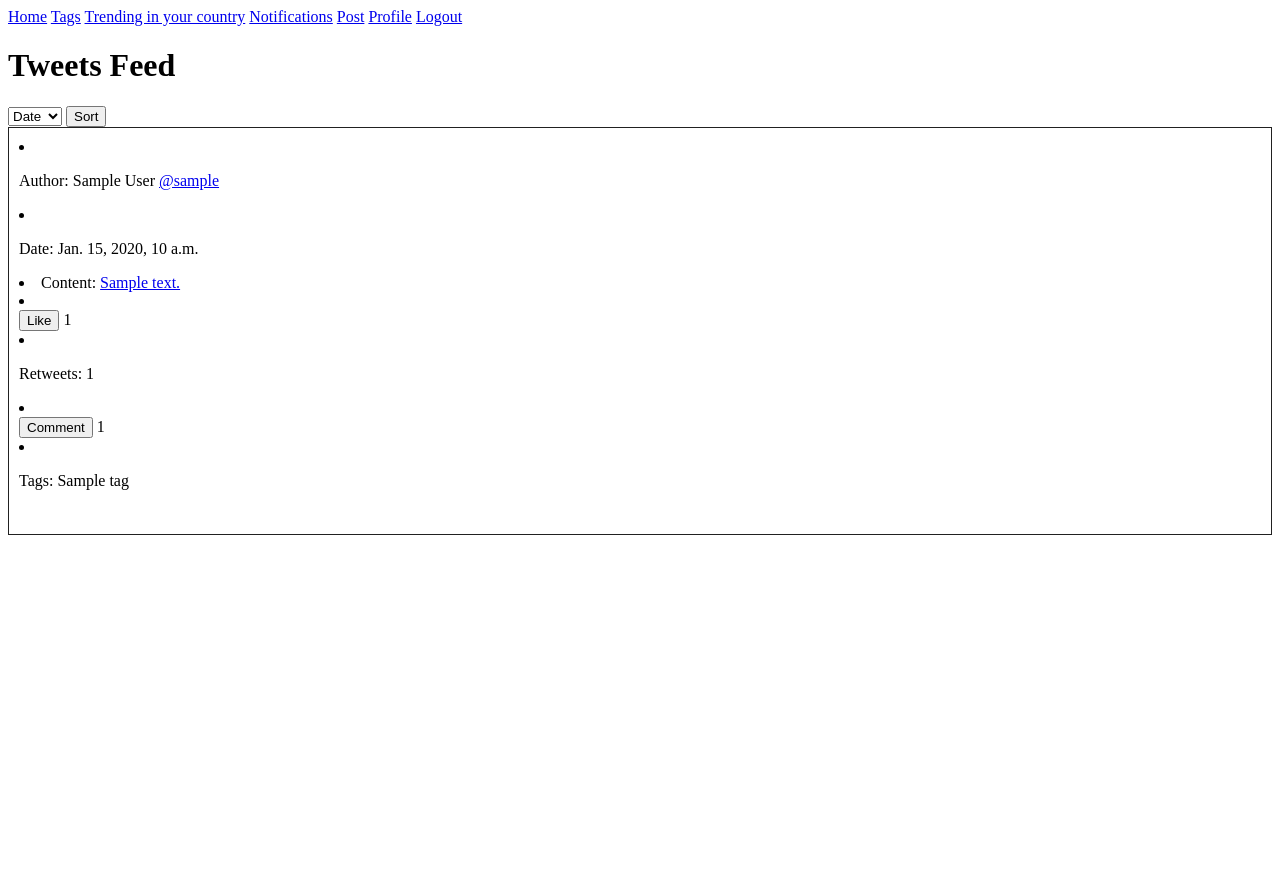
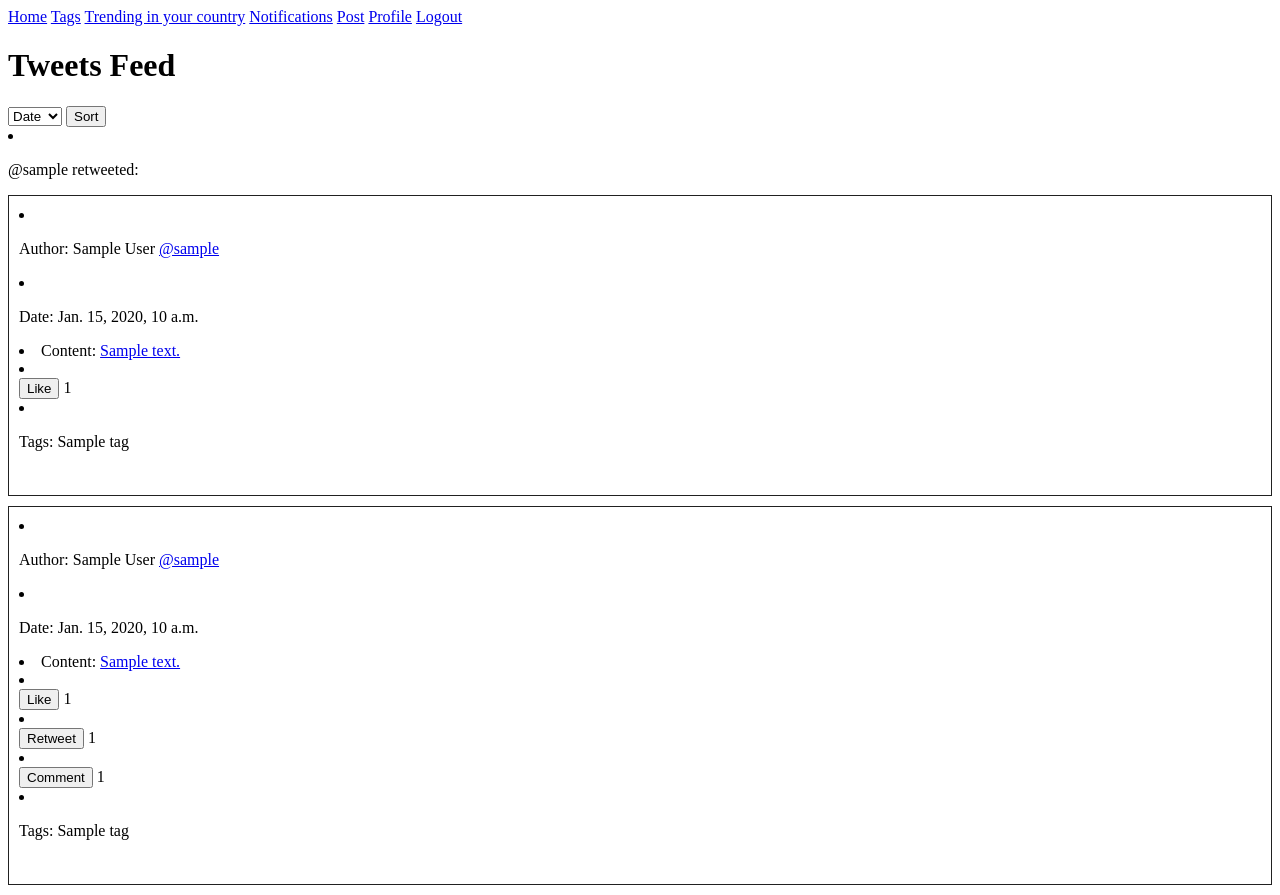
Before and after one commit to HiRurgLipay/twiads, a Django app: page /home/ in a window 1280 px wide. Before the commit the page ends 535 px from the top, so only its background shows below. Run offline with Django 4.2, Linux system fonts and the light colour scheme; a user stored in the database is signed in; tables that the repository leaves empty hold one stand-in row (values such as "Sample post").

Commit message:
Added retweets function

```diff
--- a/scr/twiads/core/presentation/templates/home.html
+++ b/scr/twiads/core/presentation/templates/home.html
@@ -11,6 +11,31 @@
         <button type="submit">Sort</button>
     </form>
 
+    {% for retweet in retweets %}
+    <div class="retweet">
+        <li><p>@{{ retweet.user.username }} retweeted:</p></li>
+        <div class="tweet">
+            <li><p>Author: {{ retweet.tweet.author.first_name }} {{ retweet.tweet.author.last_name }} <a href="{% url 'profile' %}">@{{ retweet.tweet.author.username }}</a></p></li>
+            <li><p>Date: {{ retweet.tweet.created_at }}</p></li>
+            <li>Content: <a href="{% url 'get-tweet' retweet.tweet.id %}">{{ retweet.tweet.content }}</a></li>
+            <li>
+                <form action="{% url 'like_tweet' tweet_id=retweet.tweet.id %}" method="GET">
+                    {% csrf_token %}
+                    <button type="submit" class="like-button">Like</button> {{ retweet.tweet.likes_count }}
+                </form>
+            </li>
+            <li><p>Tags:
+                {% for tag in retweet.tweet.tags.all %}
+                    {{ tag.name }}
+                {% endfor %}
+                <br></br>
+            </p></li>
+        </div>
+    </div>
+    {% endfor %}
+
+
+
     </ul>
     {% for tweet in tweets %}
         <div class="tweet">
@@ -23,7 +48,12 @@
                 <button type="submit" class="like-button">Like</button> {{ tweet.likes_count }}
             </form>
         </li>
-        <li><p>Retweets: {{ tweet.retweets_count }}</p></li>
+        <li>
+            <form action="{% url 'retweet' tweet.id %}" method="GET">
+                {% csrf_token %}
+                <button type="submit" class="Retweet-button">Retweet</button> {{ tweet.retweets_count }}
+            </form>
+        </li>
         <li>
             <form action="{% url 'comment' tweet.id %}" method="POST">
                 {% csrf_token %}
--- a/scr/twiads/core/presentation/urls.py
+++ b/scr/twiads/core/presentation/urls.py
@@ -15,6 +15,7 @@ from core.presentation.views import (
     top_tags_controller,
     like_controller,
     add_comment_controller,
+    retweet_view,
 )
 
 
@@ -33,5 +34,6 @@ urlpatterns = [
     path("tags/", tags_views_controller, name="tags"),
     path("populated/tags/", top_tags_controller, name="top_tags"),
     path('<int:tweet_id>/like', like_controller, name='like_tweet'),
-    path('comment/<int:tweet_id>/', add_comment_controller, name='comment')
+    path('comment/<int:tweet_id>/', add_comment_controller, name='comment'),
+    path('retweet/<int:tweet_id>/', retweet_view, name='retweet'),
 ]
--- a/scr/twiads/core/presentation/views/__init__.py
+++ b/scr/twiads/core/presentation/views/__init__.py
@@ -8,8 +8,9 @@ from .tags import tags_views_controller
 from .trending_in_your_country import top_tags_controller
 from .like import like_controller
 from .comment import add_comment_controller
+from .retweets import retweet_view
 
 __all__ = ["home_controller", "get_tweet_controller", "add_tweet_controller", "convert_data_from_form_to_dto",
            "registration_controller", "registration_confirmation_controller", "confirm_email_stub_controller",
            "login_controller", "logout_controller", "profile_controller", "edit_profile_controller", "tags_views_controller",
-           "top_tags_controller", "like_controller", "add_comment_controller"]
+           "top_tags_controller", "like_controller", "add_comment_controller", "retweet_view"]
--- a/scr/twiads/core/presentation/views/home.py
+++ b/scr/twiads/core/presentation/views/home.py
@@ -9,7 +9,7 @@ from django.contrib.auth.decorators import login_required
 
 
 
-from core.models import Tweet
+from core.models import Tweet, Retweet
 from core.presentation.forms import SortForm
 
 from django.core.paginator import Paginator
@@ -18,10 +18,12 @@ if TYPE_CHECKING:
     from django.http import HttpRequest
 
 
+
 @login_required
 @require_http_methods(["GET"])
 def home_controller(request: HttpRequest) -> HttpResponse:
     tweets = Tweet.objects.filter(parent_tweet=None)
+    retweets = Retweet.objects.select_related('tweet')
     form = SortForm(request.GET)
 
     if form.is_valid():
@@ -33,12 +35,14 @@ def home_controller(request: HttpRequest) -> HttpResponse:
     else:
         tweets = tweets.order_by('-created_at')
 
-    paginator = Paginator(tweets, 2)
+
+    paginator = Paginator(tweets, 10)
     page_number = request.GET.get('page', 1)
     page = paginator.get_page(page_number)
 
     context = {
         'form': form,
         'tweets': page,
+        'retweets': retweets,
     }
     return render(request, 'home.html', context)
```
Also changed, not shown: scr/twiads/core/presentation/views/retweets.py (added, +16 -0 lines). Lines whose indentation alone changed are shown as unchanged.
